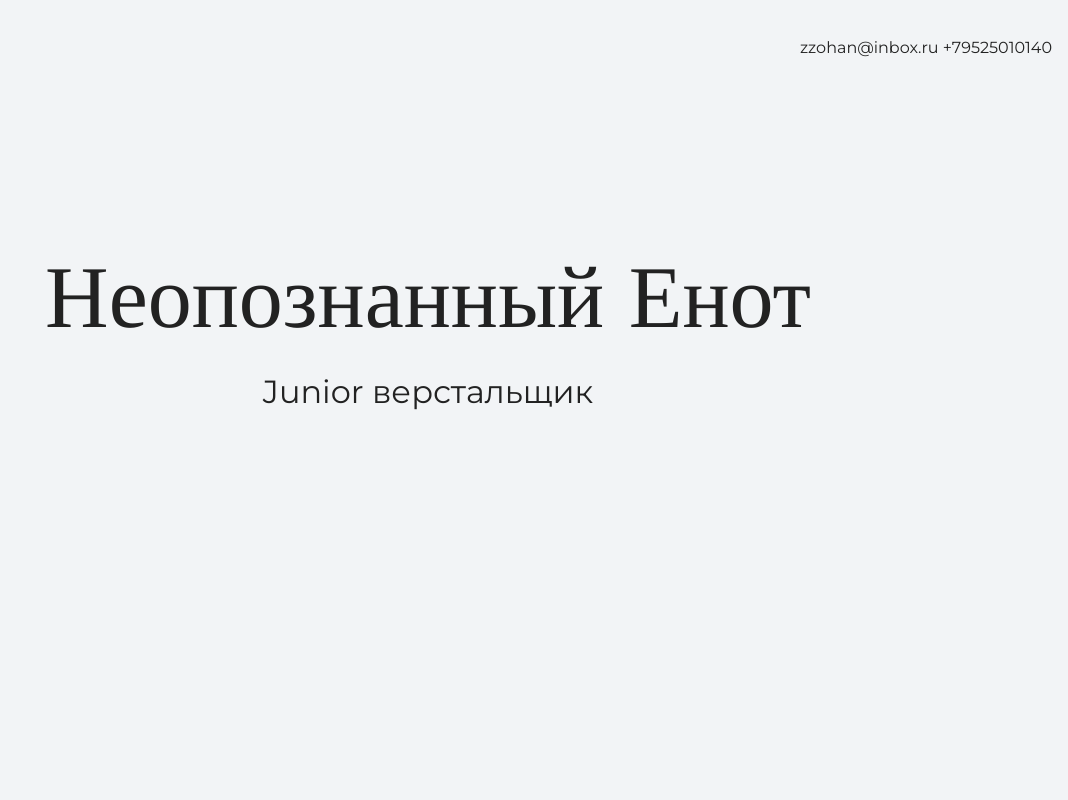
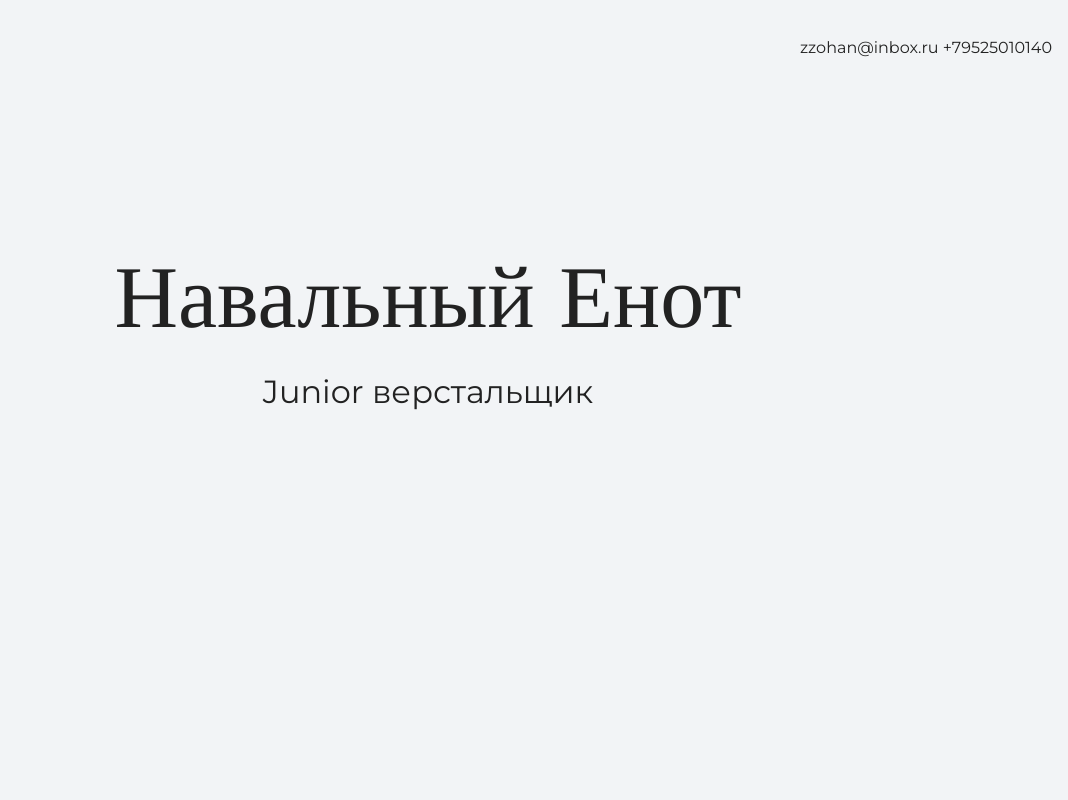
Before and after one commit to zzohan/my-site, a plain HTML site: page index.html in a window 1280 px wide. Shown: the top 800 px of the page, without its empty margins (212-1280 px from the left). Drawn offline with nearby package versions, Linux system fonts and the light colour scheme.

Commit message:
Изменил название страницы

```diff
--- a/index.html
+++ b/index.html
@@ -16,7 +16,7 @@
 
     <section class="hero-image">
       <div class="container">
-      <h1 class="heading">Неопознанный Енот</h1>
+      <h1 class="heading">Навальный Енот</h1>
       <p>Junior верстальщик</p>
       </div>
     </section>
```
